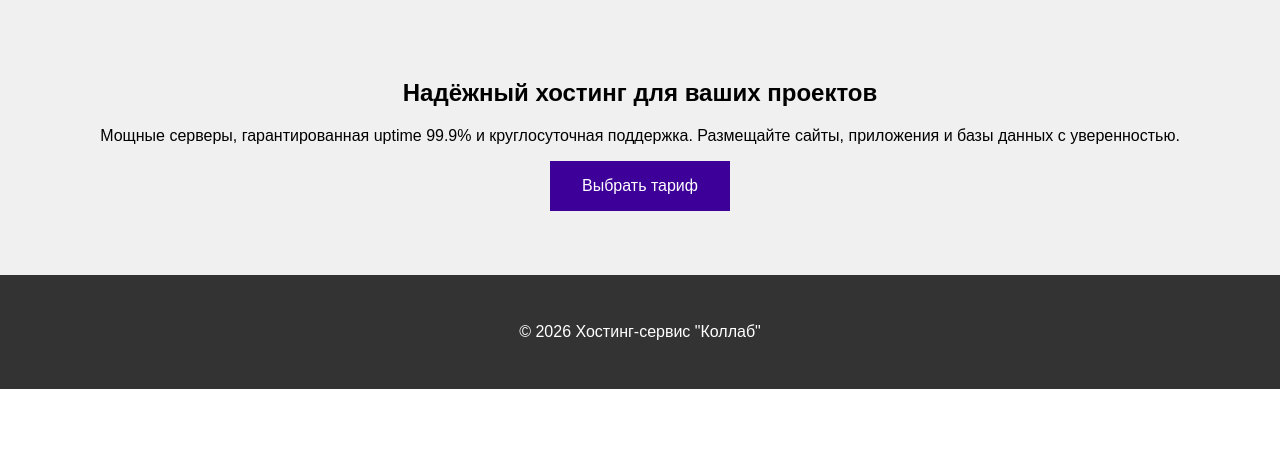
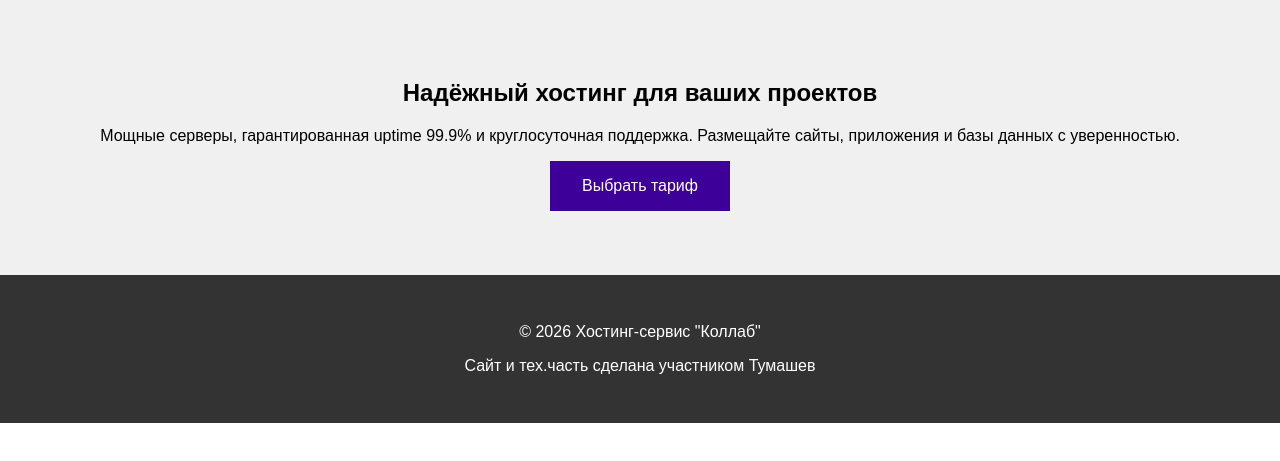
Before and after one commit to SpleIII/Collaboration, a plain HTML site: page index.html in a window 1280 px wide. Shown: the part 65-526 px from the top of the page. Drawn offline with Linux system fonts and the light colour scheme.

Commit message:
Update index.html

```diff
--- a/index.html
+++ b/index.html
@@ -28,6 +28,7 @@
 
     <footer>
         <p>© 2026 Хостинг-сервис "Коллаб"</p>
+        <p>Сайт и тех.часть сделана участником Тумашев</p>
     </footer>
 </body>
 </html>
```
